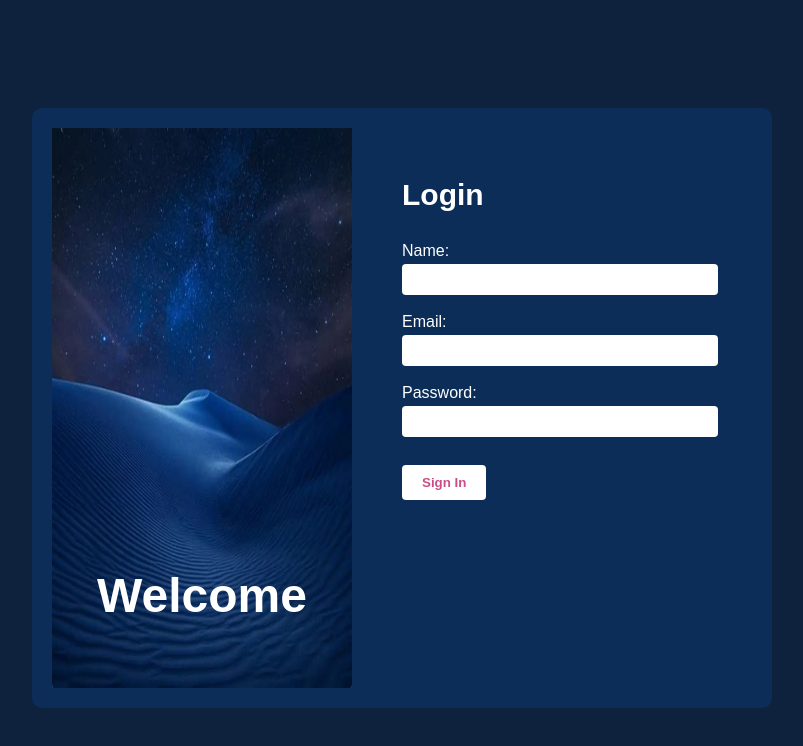
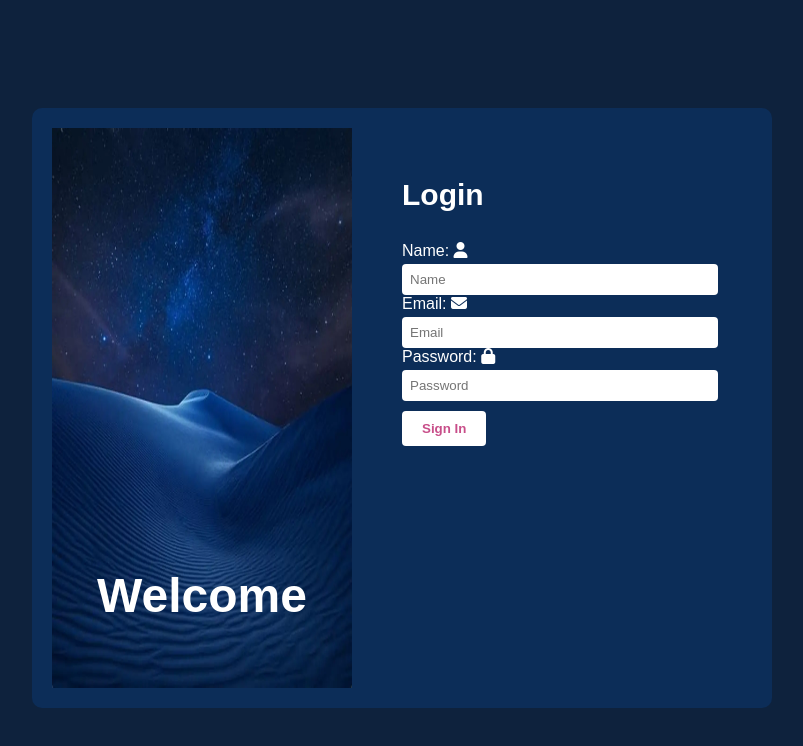
Before and after one commit to Ndima-karabo17/Login-page, a plain HTML site: page index.html in a window 1280 px wide. Shown: the whole page, without its empty margins (376-1179 px from the left). Drawn offline with Linux system fonts and the light colour scheme.

Commit message:
Update index.html
The JavaScript now shows a "Login successfully" alert on form submission and clears all input fields. This improves user interaction and form handling.

```diff
--- a/index.html
+++ b/index.html
@@ -4,6 +4,8 @@
     <meta charset="UTF-8">
     <meta name="viewport" content="width=device-width, initial-scale=1.0">
     <title>Login</title>
+    <link rel="stylesheet" href="https://cdnjs.cloudflare.com/ajax/libs/font-awesome/6.4.0/css/all.min.css">
+
     <link rel="stylesheet" href="style.css">
 </head>
 <body>
@@ -16,19 +18,47 @@
 </div>
 
         <div class="form-div">
-           <h3>Login</h3>
-            <form action="/submit" method="POST">
-                <label for="name">Name:</label><br>
-                <input type="text" name="name" id="name" required><br><br>
+  <h3>Login</h3>
+  <form id="loginForm">
 
-                <label for="email">Email:</label><br>
-                <input type="email" name="email" id="email" required><br><br>
+    <div class="input-container">
+        <label for="name">Name:</label>
+      <i class="fa fa-user icon"></i>
+      <input type="text" name="name" id="name" placeholder="Name" required>
+    </div>
 
-                <label for="password">Password:</label><br>
-                <input type="password" name="password" id="password" required><br><br>
-                <button type="submit">Sign In</button>
-            </form>
-        </div>
+    <div class="input-container">
+        <label for="email">Email:</label>
+      <i class="fa fa-envelope icon"></i>
+      <input type="email" name="email" id="email" placeholder="Email" required>
     </div>
+
+    <div class="input-container">
+        <label for="password">Password:</label>
+      <i class="fa fa-lock icon"></i>
+      <input type="password" name="password" id="password" placeholder="Password" required>
+    </div>
+
+    <button type="submit">Sign In</button>
+  </form>
+</div>
+
+    </div>
+
+
+    <script>
+document.addEventListener('DOMContentLoaded', () => {
+  const form = document.getElementById('loginForm');
+
+  form.addEventListener('submit', function (e) {
+    e.preventDefault();
+
+    alert('Login successfully');
+
+    form.reset();
+  });
+});
+</script>
+
 </body>
 </html>
```
